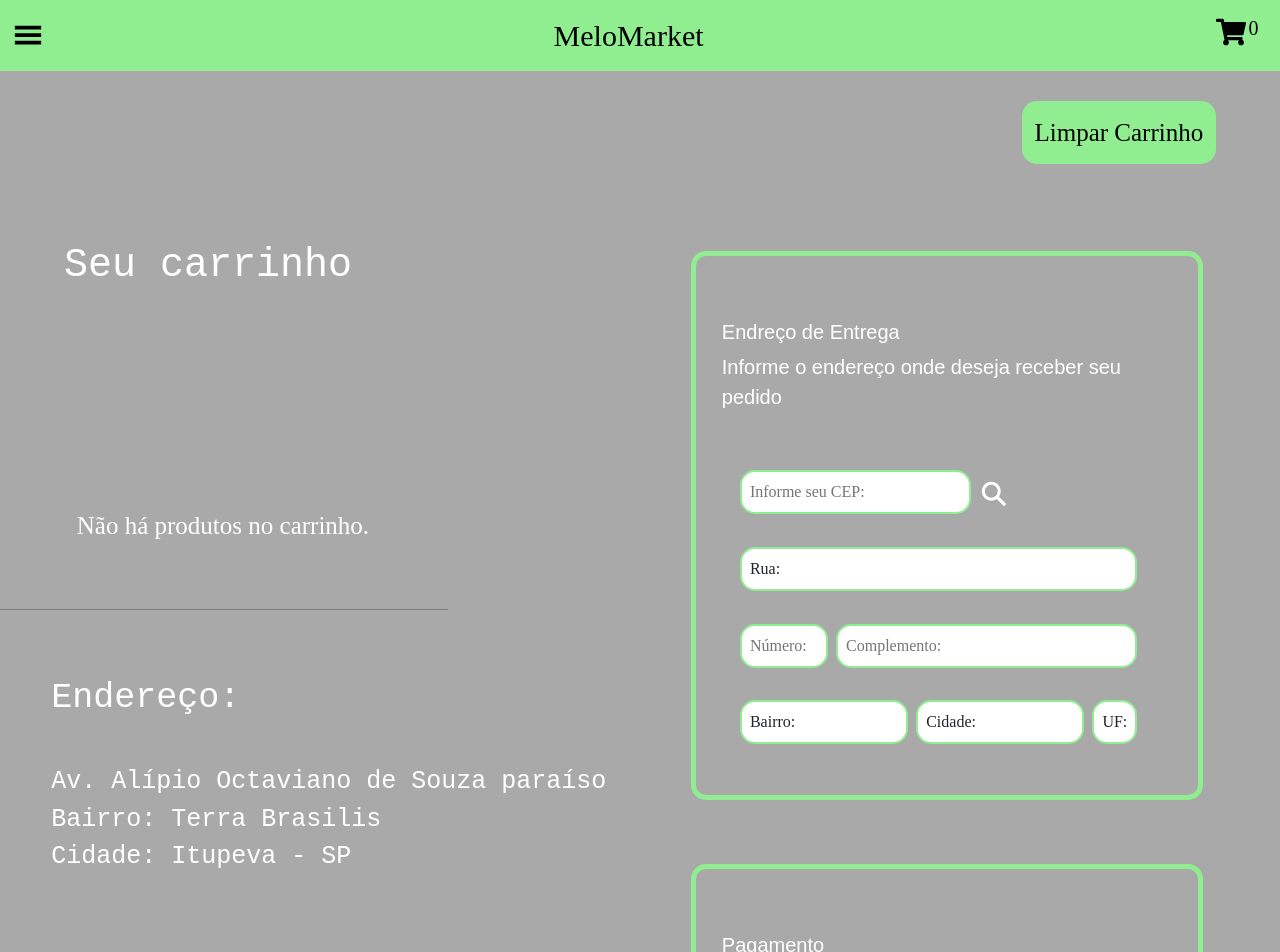
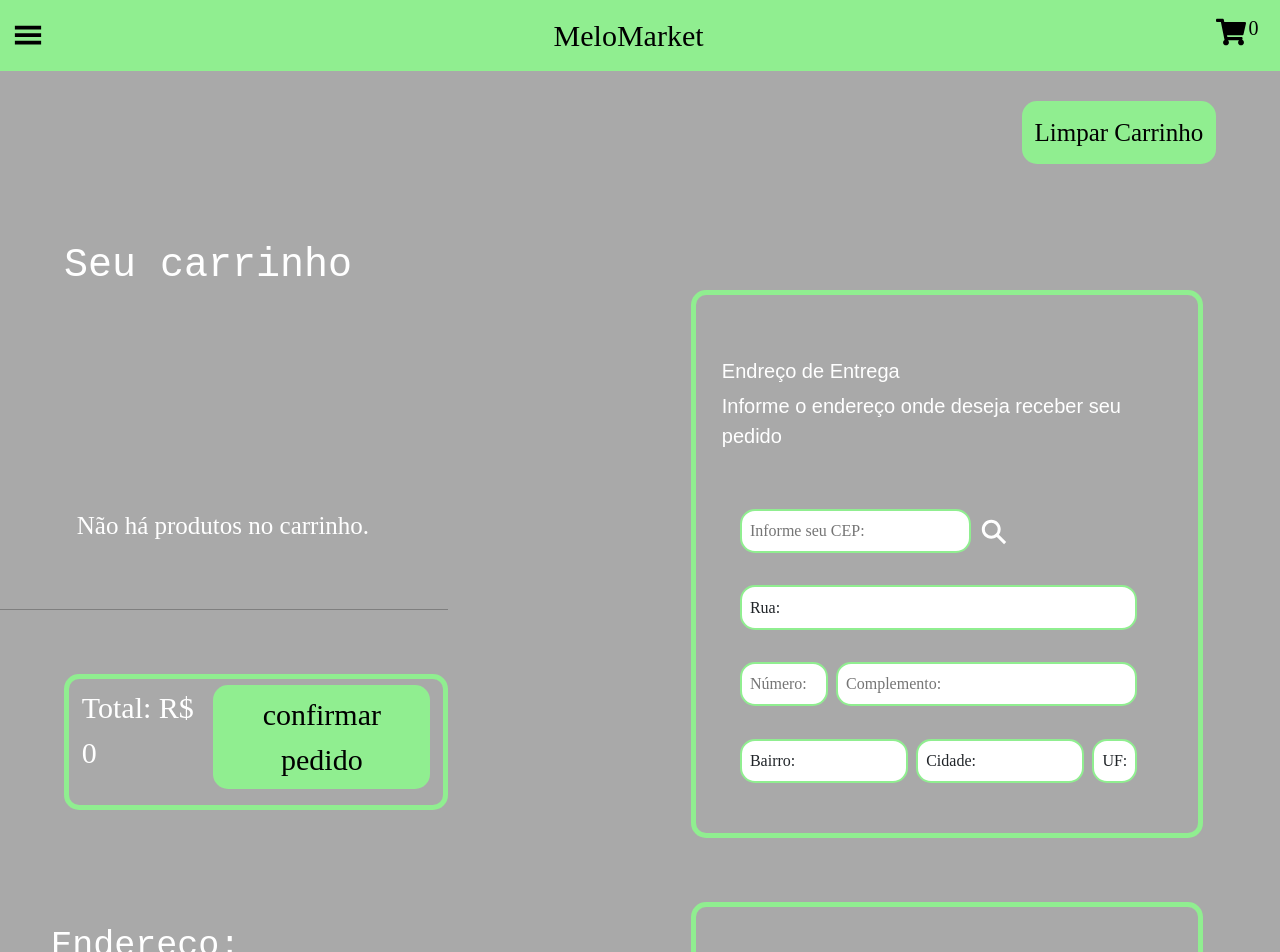
Before and after one commit to Lmelo0511/MeloMarket, a React (Create React App) app: page /carrinho in a window 1280 px wide. Shown: the top 952 px of the page. Built offline with nearby package versions, Linux system fonts and the light colour scheme.

Commit message:
Atualizado Carrinho, Pedido, index2 e 5

```diff
--- a/src/componenteCarrinho/Carrinho.js
+++ b/src/componenteCarrinho/Carrinho.js
@@ -18,9 +18,6 @@ export const Carrinho = () => {
                 <br></br>
                 <button className="limparCarrinho" onClick={LimparCarrinho}>Limpar Carrinho</button>
                 <h1 className="tituloCarrinho">Seu carrinho</h1>
-                <div>
-                    <FormularioCarrinho />
-                </div>
                 {
                     produtos.length > 0 ?
                     <React.Fragment>
@@ -53,6 +50,9 @@ export const Carrinho = () => {
                     <p className="semProdutos"> Não há produtos no carrinho.</p>
                 }
                 <hr className="linha"></hr>
+                <div>
+                    <FormularioCarrinho />
+                </div>
             </div>
             <footer className='rodape2'>
                 <div className='Informacao' color='white'>
--- a/src/componentes/PedidoConfirmado.js
+++ b/src/componentes/PedidoConfirmado.js
@@ -7,11 +7,12 @@ const PedidoConfirmado = () => {
     const {state: {logradouro, bairro, localidade, uf, pagamento}} = useLocation();
 
     return(
-            <div>
-                <br></br>
-                <br></br>
-                <h2 className="Titulo2">Pedido Confirmado</h2>
-                <span className="descricao">Agora é só aguardar que logo sua compra chegará até você</span>
+        <div>
+            <br></br>
+            <br></br>
+            <h2 className="Titulo2">Pedido Confirmado</h2>
+            <span className="descricao">Agora é só aguardar que logo sua compra chegará até você</span>
+            <div className="informacoesFinaisEImagem">
                 <div className="informacoesFinais">
                     <p>Endereço de entrega:</p>
                     <hr></hr>
@@ -22,7 +23,7 @@ const PedidoConfirmado = () => {
                     <p>Estado: {uf}</p>
                     <p>Forma de pagamento: {pagamento}</p>
                 </div>
-                <div>
+                <div className="imagem">
                     <img
                         className="imagem4"
                         src={imagem4}
@@ -30,6 +31,7 @@ const PedidoConfirmado = () => {
                     />
                 </div>
             </div>
+        </div>
     )
 }
 
--- a/src/estilizacaoTelas/index2.css
+++ b/src/estilizacaoTelas/index2.css
@@ -169,7 +169,6 @@
 @media screen and (max-width: 1030px) {
    .Logo2{
       font-size: 3em;
-      margin-top: 4em;
       width: auto;
    }
    .Mapa{
--- a/src/estilizacaoTelas/index5.css
+++ b/src/estilizacaoTelas/index5.css
@@ -93,15 +93,19 @@
     margin: 3% 5%;
 }
 
+.todosFormularios{
+    right: 0;
+}
+
 .formCarrinhoPrincipal{
-    margin: -20% 6% 5% 5%;
+    margin: -30% 6% 5% 5%;
     border: 5px solid lightgreen;
     border-radius: 15px;
     width: 35%;
     padding: 5% 2% 0%;
-    float: right;
     width: 40%;
     position: static;
+    float: right;
 }
 
 .tituloFormCarrinho,
@@ -156,18 +160,17 @@
     border: 5px solid lightgreen;
     border-radius: 15px;
     padding: 5% 2% 0%;
-    float: right;
     width: 40%;
     position: static;
+    float: right;
 }
 
 .metodoPagamento{
-    margin: 0% 6% 5% 5%;
+    margin: 5% 6% 5% 5%;
     border: 5px solid lightgreen;
     border-radius: 15px;
-    padding: 1% 2% 0%;
-    float: right;
-    width: 40%;
+    padding: 0.5% 1% 0%;
+    width: 30%;
     position: static;
 }
 
@@ -215,21 +218,24 @@
     font-size: 25px;
 }
 
+.informacoesFinaisEImagem{
+    display: flex;
+}
+
 .informacoesFinais{
     border: 5px solid lightgreen;
     padding: 5%;
     width: 30%;
-    position: absolute;
-    margin: 5% 5%;
+    margin: 10% 5%;
     border-radius: 15px;
     font-size: 25px;
     color: white;
 }
 
+
 .imagem4{
-    width: 30%;
-    float: right;
-    margin: 10% 10%;
+    width: 120%;
+    margin: 70%;
 }
 
 @media screen and (max-width: 430px) {
@@ -247,7 +253,7 @@
         width: 95%;
     }
     .rodape2{
-        margin-top: 70em;
+        margin-top: 75em;
     }
     .formCarrinhoPrincipal{
         position: absolute;
```
